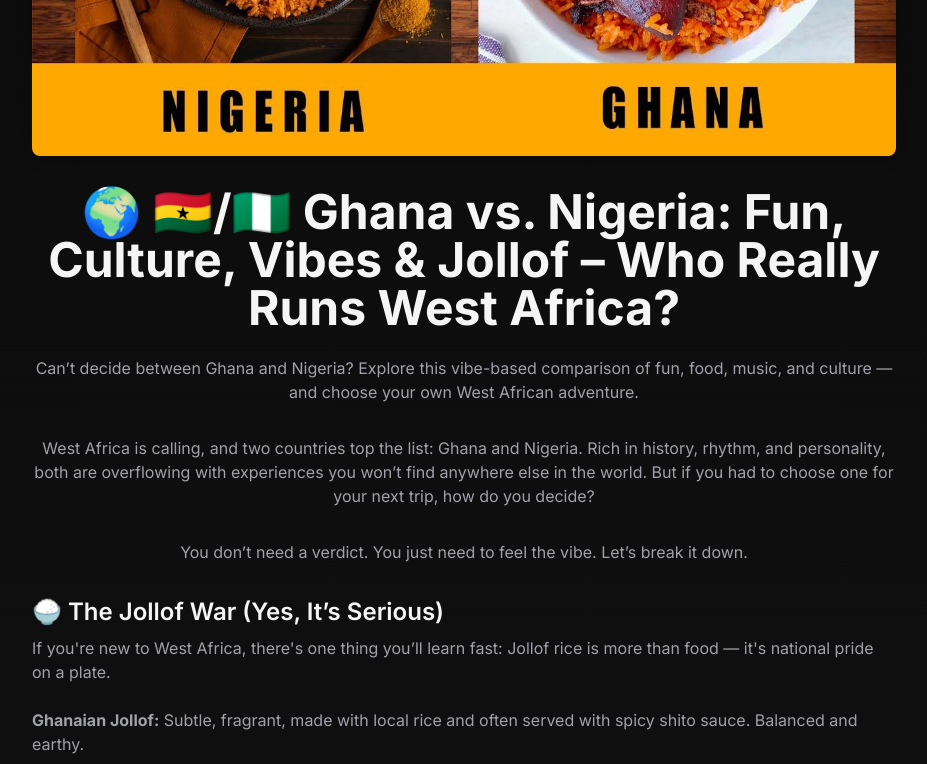
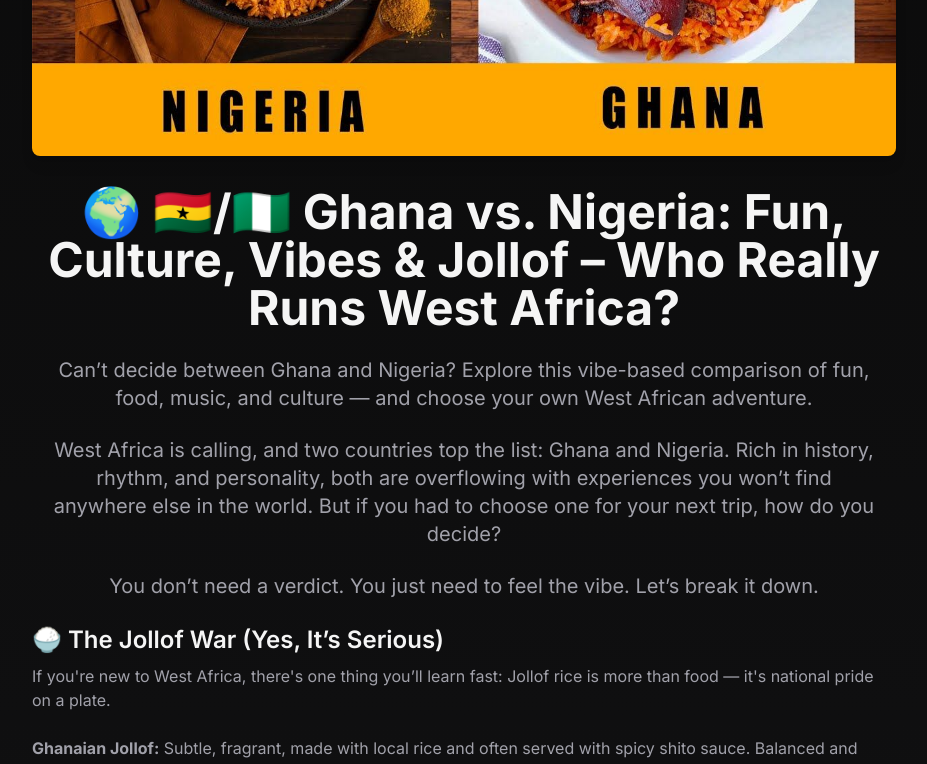
Before and after one commit to IsaacAhor/TravApp, a Next.js app: page /touchdown/ghana-vs-nigeria in a window 1280 px wide. Shown: the part 458-1222 px from the top of the page, without its empty margins (176-1103 px from the left). Built offline with nearby package versions, Linux system fonts and the light colour scheme.

Commit message:
Optimze for all devices

```diff
--- a/src/app/touchdown/ghana-vs-nigeria/page.tsx
+++ b/src/app/touchdown/ghana-vs-nigeria/page.tsx
@@ -20,17 +20,17 @@ export default function GhanaVsNigeriaPage() {
           />
         </div>
 
-        <h1 className="text-3xl md:text-5xl font-bold mb-6 text-center">
+<h1 className="text-2xl sm:text-3xl md:text-5xl font-bold mb-6 text-center px-2">
           🌍 🇬🇭/🇳🇬 Ghana vs. Nigeria: Fun, Culture, Vibes & Jollof – Who Really Runs West Africa?
         </h1>
 
-<p className="text-zinc-400 mb-8 text-center">
+<p className="text-zinc-400 mb-6 text-base sm:text-lg md:text-xl text-center px-4">
           Can’t decide between Ghana and Nigeria? Explore this vibe-based comparison of fun, food, music, and culture — and choose your own West African adventure.
         </p>
-        <p className="text-zinc-400 mb-8 text-center">
+        <p className="text-zinc-400 mb-6 text-base sm:text-lg md:text-xl text-center px-4">
           West Africa is calling, and two countries top the list: Ghana and Nigeria. Rich in history, rhythm, and personality, both are overflowing with experiences you won’t find anywhere else in the world. But if you had to choose one for your next trip, how do you decide?
         </p>
-        <p className="text-zinc-400 mb-8 text-center">
+        <p className="text-zinc-400 mb-6 text-base sm:text-lg md:text-xl text-center px-4">
           You don’t need a verdict. You just need to feel the vibe. Let’s break it down.
         </p>
 
```
